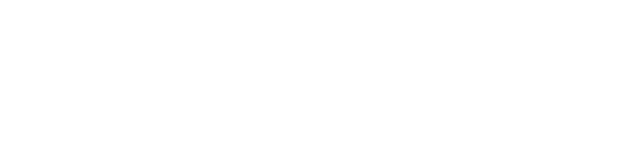
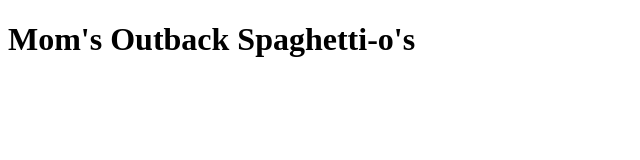
Before and after one commit to niklonberg/webpack-restaurant-page, a website built with webpack: page dist/index.html in a window 1280 px wide. Shown: the whole page, without its empty margins (0-640 px from the left). Built offline with nearby package versions, Linux system fonts and the light colour scheme.

Commit message:
setup staring pageLoad module, which will append elements to the page

```diff
--- a/src/index.js
+++ b/src/index.js
@@ -0,0 +1,3 @@
+import pageLoad from "./pageload.js";
+
+pageLoad();
--- /dev/null
+++ b/src/pageload.js
@@ -0,0 +1,10 @@
+function pageLoad() {
+  const content = document.querySelector("#content");
+
+  const heading = document.createElement("h1");
+  heading.textContent = `Mom's Outback Spaghetti-o's`;
+
+  content.appendChild(heading);
+}
+
+export default pageLoad;
```
Also changed, not shown: dist/index.html, dist/main.js (added).
